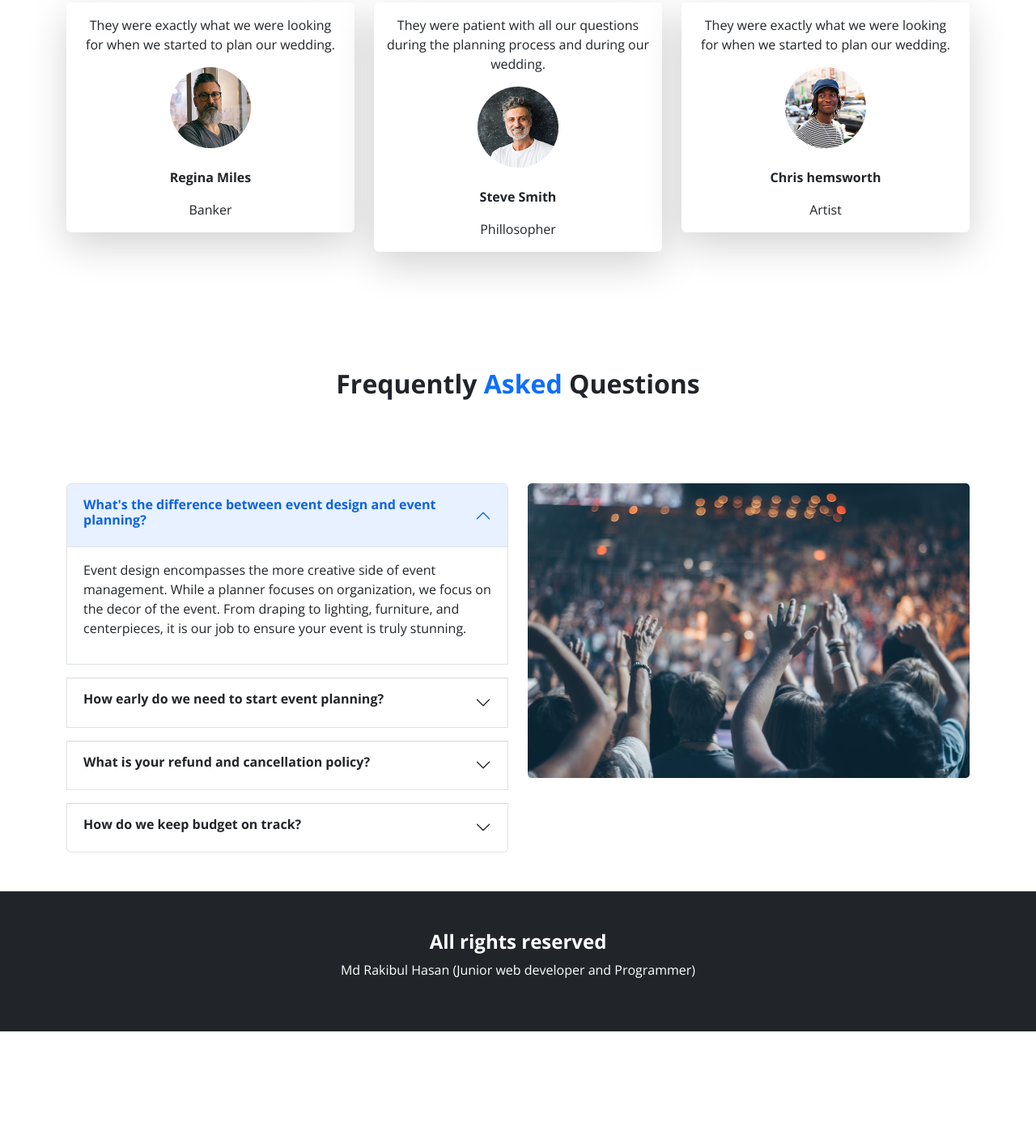
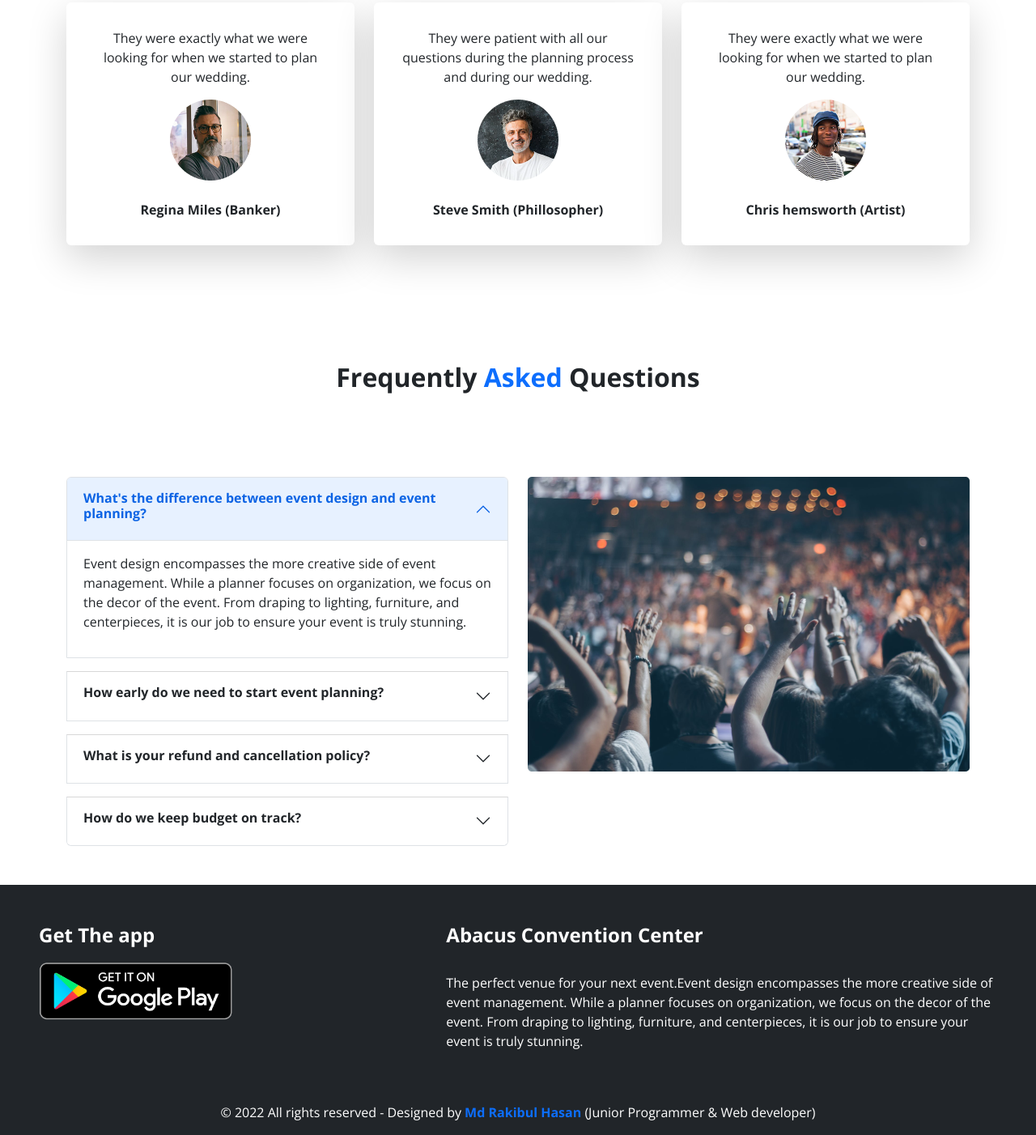
Before and after one commit to rakibulhasan-swe/convention-center, a plain HTML site: page index.html in a window 1280 px wide. Shown: the part 1978-3380 px from the top of the page at 81% size. Before the commit the page ends 3252 px from the top, so only its background shows below. Drawn offline with nearby package versions, Linux system fonts and the light colour scheme.

Commit message:
all done

```diff
--- a/index.html
+++ b/index.html
@@ -161,34 +161,31 @@
         <!-- client review section  -->
         <section class="container py-5">
             <h3 class="text-center fw-bold fs-2 pb-5">Happy <span class="text-primary">Client's</span> Say</h3>
-            <div class="row py-5">
+            <div class="row py-5 gy-5">
                 <div class="col-md-4 col-12">
-                    <div class="card text-center shadow-lg rounded" style="border: none;">
+                    <div class="card text-center shadow-lg rounded p-3" style="border: none;">
                         <div class="card-body">
                           <p class="card-text fw-light">They were exactly what we were looking for when we started to plan our wedding.</p>
                           <img class="img-fluid" src="./images/person 1.png" class="card-img-top" alt="...">
-                          <p class="card-text pt-4 fw-bold">Regina Miles</p>
-                          <p class="card-text">Banker</p>
+                          <p class="card-text pt-4 fw-bold">Regina Miles (Banker)</p>
                         </div>
                       </div>
                 </div>
                 <div class="col-md-4 col-12">
-                    <div class="card text-center shadow-lg rounded" style="border: none;">
+                    <div class="card text-center shadow-lg rounded p-3" style="border: none;">
                         <div class="card-body">
                           <p class="card-text fw-light">They were patient with all our questions during the planning process and during our wedding.</p>
                           <img class="img-fluid" src="./images/person 2.png" class="card-img-top" alt="...">
-                          <p class="card-text pt-4 fw-bold">Steve Smith</p>
-                          <p class="card-text">Phillosopher</p>
+                          <p class="card-text pt-4 fw-bold">Steve Smith (Phillosopher)</p>
                         </div>
                       </div>
                 </div>
                 <div class="col-md-4 col-12">
-                    <div class="card text-center shadow-lg rounded" style="border: none;">
+                    <div class="card text-center shadow-lg rounded p-3" style="border: none;">
                         <div class="card-body">
                           <p class="card-text fw-light">They were exactly what we were looking for when we started to plan our wedding.</p>
                           <img class="img-fluid" src="./images/person 3.png" class="card-img-top" alt="...">
-                          <p class="card-text pt-4 fw-bold">Chris hemsworth</p>
-                          <p class="card-text">Artist</p>
+                          <p class="card-text pt-4 fw-bold">Chris hemsworth (Artist)</p>
                         </div>
                       </div>
                 </div>
@@ -262,16 +259,25 @@
               </div>
             </div>
             <div class="col-12 col-lg-6">
-              <img src="./images/people.png" alt="">
+              <img class="img-fluid" src="./images/people.png" alt="">
             </div>
           </div>
         </section>
     </main>
 
      <!-- footer  -->
-     <footer class="container-fluid bg-dark p-5" style="min-height: 10rem;">
-         <h4 class="fs-4 fw-bold text-white text-center">All rights reserved</h4>
-         <p class="fs-6 text-white text-center">Md Rakibul Hasan (Junior web developer and Programmer)</p>
+     <footer class="container-fluid text-white bg-dark p-5">
+         <div class="row gy-4">
+           <div class="col-12 col-lg-5">
+             <h4 class="fw-bold">Get The app</h4>
+             <img src="./images/pla.png" class="bg-dark img-fluid w-50" alt="">
+           </div>
+           <div class="col-12 col-lg-7">
+            <h4 class="fw-bold">Abacus Convention Center</h4>
+            <p class="fw-light pt-4">The perfect venue for your next event.Event design encompasses the more creative side of event management. While a planner focuses on organization, we focus on the decor of the event. From draping to lighting, furniture, and centerpieces, it is our job to ensure your event is truly stunning.</p>
+           </div>
+         </div>
+         <p class="text-center mt-5"> &copy; 2022 All rights reserved - Designed by <span class="text-primary fw-bold">Md Rakibul Hasan</span> (Junior Programmer & Web developer) </p>
      </footer>
 
 
```
Also changed, not shown: images/pla.png (added), images/play-store.jpg (added).
